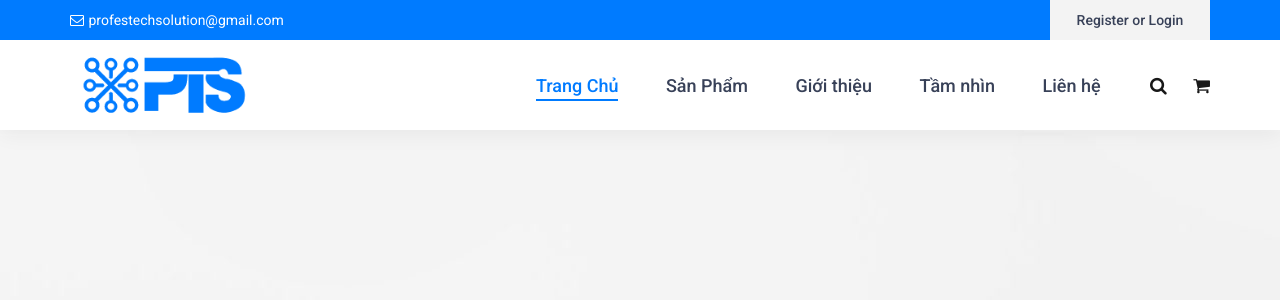
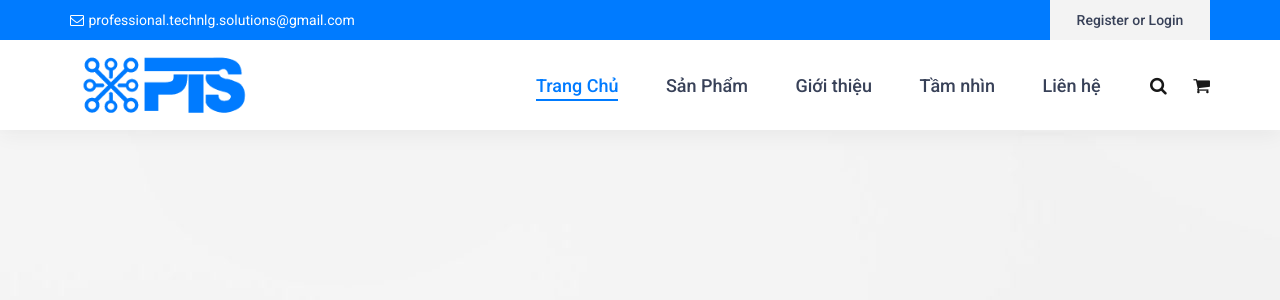
Before and after one commit to PTIT71/WEBSITE_COMPANY, a PHP site: page / in a window 1280 px wide. Shown: the top 300 px of the page. Run offline with PHP 8.4, Linux system fonts and the light colour scheme.

Commit message:
FIX MAIL HEADER

```diff
--- a/ams.php
+++ b/ams.php
@@ -37,7 +37,7 @@
 									</li>-->
 									<li>
 										<i class="fa fa-envelope-o" aria-hidden="true"></i>
-										<div>profestechsolution@gmail.com</div>
+										<div>professional.technlg.solutions@gmail.com</div>
 									</li>
 								</ul>
 								<div class="top_bar_login ml-auto">
--- a/home.php
+++ b/home.php
@@ -36,7 +36,7 @@
 									</li>-->
 									<li>
 										<i class="fa fa-envelope-o" aria-hidden="true"></i>
-										<div>profestechsolution@gmail.com</div>
+										<div>professional.technlg.solutions@gmail.com</div>
 									</li>
 								</ul>
 								<div class="top_bar_login ml-auto">
--- a/introduction.php
+++ b/introduction.php
@@ -74,7 +74,7 @@
                                     </li>-->
                                  <li>
                                     <i class="fa fa-envelope-o" aria-hidden="true"></i>
-                                    <div>profestechsolution@gmail.com</div>
+                                    <div>professional.technlg.solutions@gmail.com</div>
                                  </li>
                               </ul>
                               <div class="top_bar_login ml-auto">
--- a/pmt.php
+++ b/pmt.php
@@ -37,7 +37,7 @@
 									</li>-->
 									<li>
 										<i class="fa fa-envelope-o" aria-hidden="true"></i>
-										<div>profestechsolution@gmail.com</div>
+										<div>professional.technlg.solutions@gmail.com</div>
 									</li>
 								</ul>
 								<div class="top_bar_login ml-auto">
--- a/production.php
+++ b/production.php
@@ -39,7 +39,7 @@
 									</li>-->
 									<li>
 										<i class="fa fa-envelope-o" aria-hidden="true"></i>
-										<div>profestechsolution@gmail.com</div>
+										<div>professional.technlg.solutions@gmail.com</div>
 									</li>
 								</ul>
 								<div class="top_bar_login ml-auto">
```
